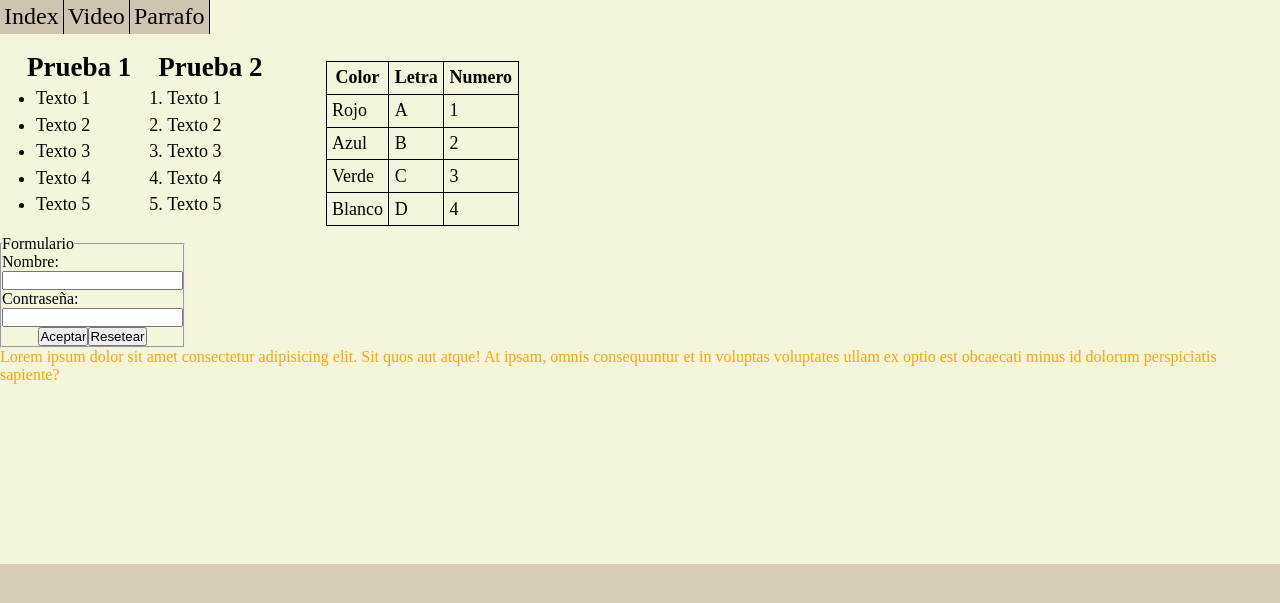
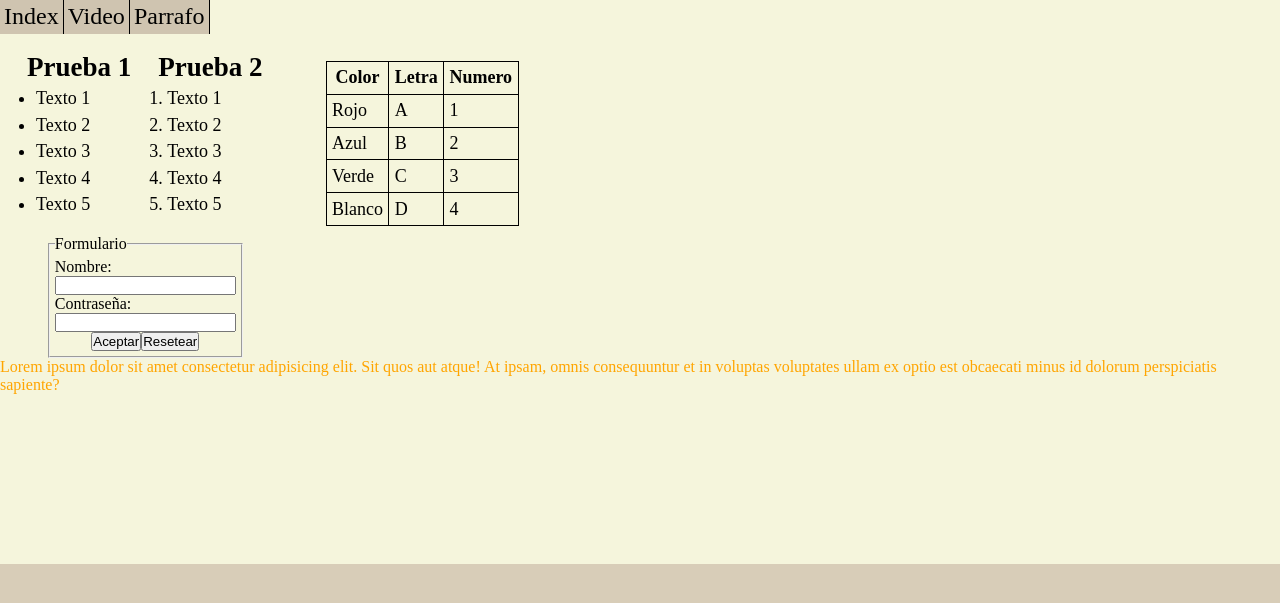
Before and after one commit to Conde34/primerRepo, a PHP site: page / in a window 1280 px wide. Shown: the part 64-667 px from the top of the page. Run offline with PHP 8.4, Linux system fonts and the light colour scheme.

Commit message:
cambio 8

```diff
--- a/css/style.css
+++ b/css/style.css
@@ -75,6 +75,11 @@ td, th{
 form{
     display: flex;
     flex-direction:row;
+    margin-left: 3em;
+}
+
+fieldset{
+    padding:0.3em;
 }
 
 label{
```
